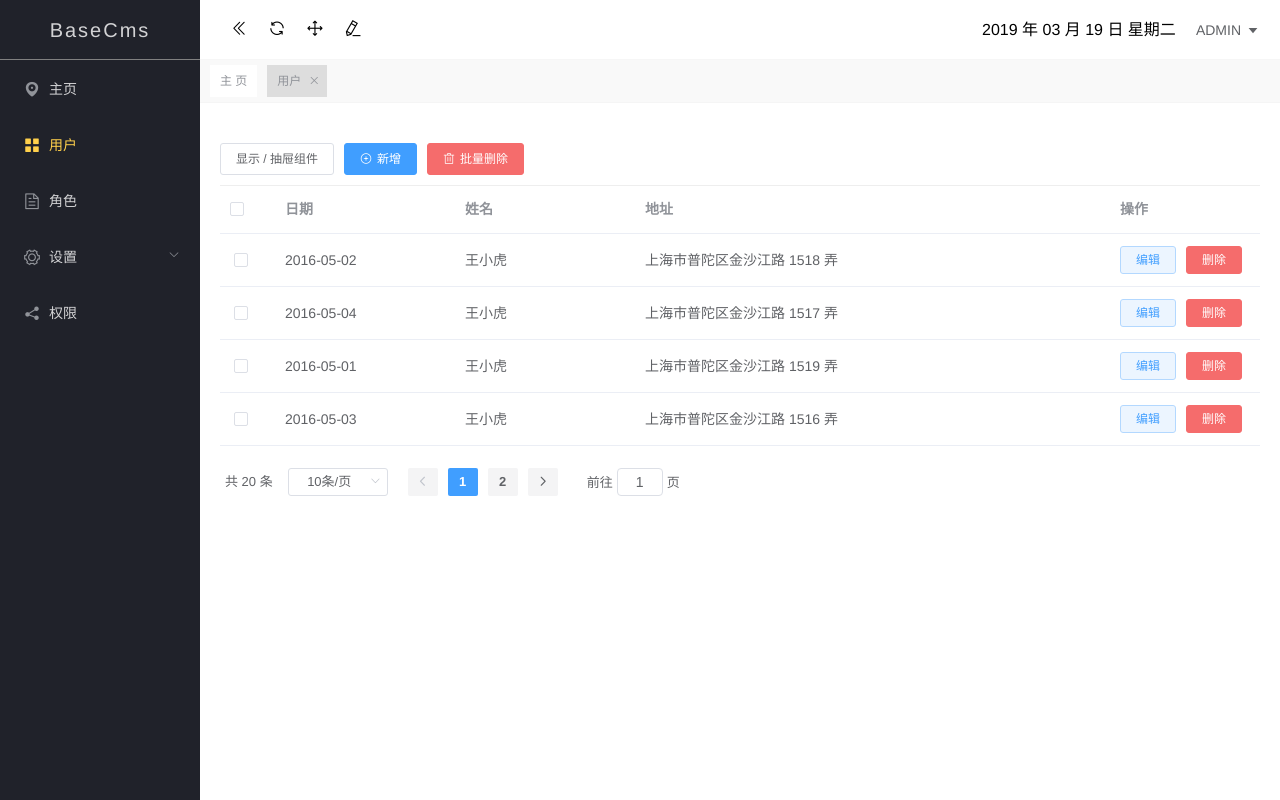
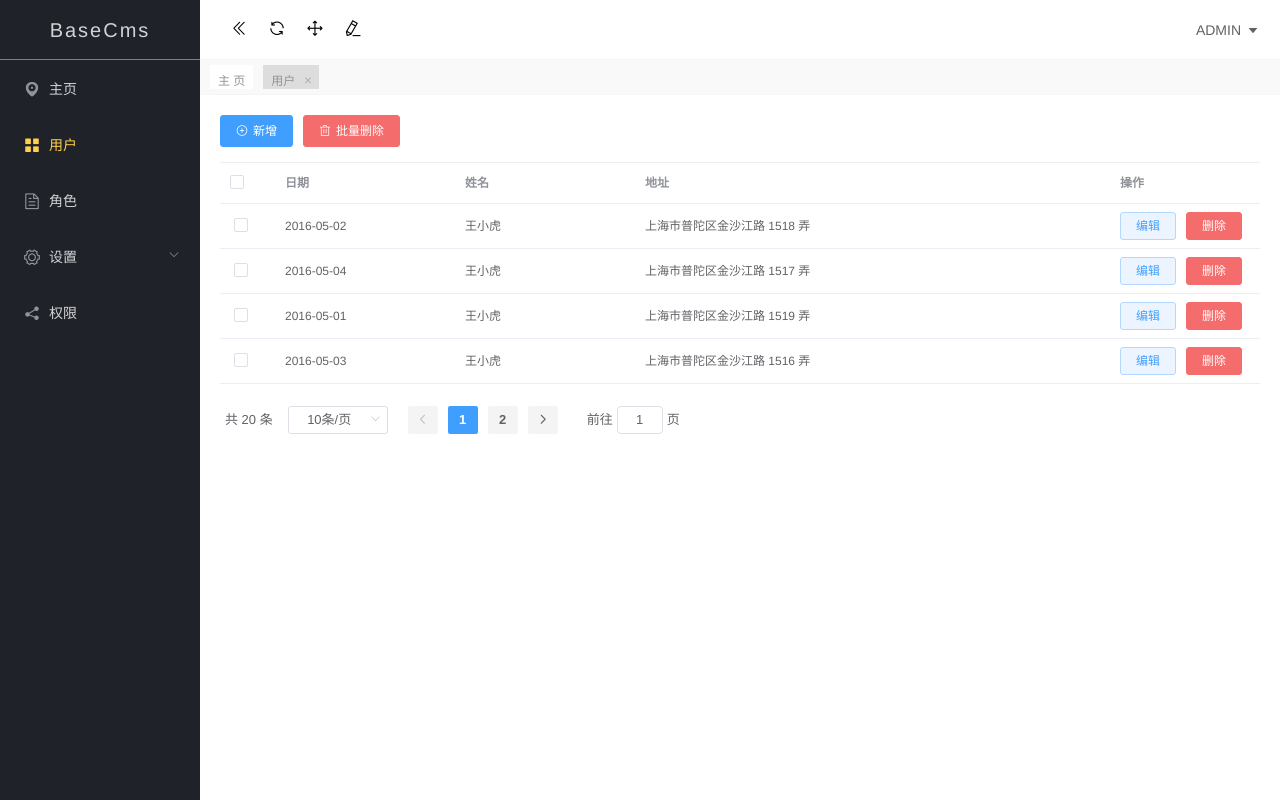
Before and after one commit to imxiaoer/BaseCms, a Vue app: page /user in a window 1280 px wide. Built offline with nearby package versions, Linux system fonts and the light colour scheme.

Commit message:
日常开发

```diff
--- a/src/api/users.js
+++ b/src/api/users.js
@@ -12,13 +12,13 @@ const users = {
   },
 
   // 新增
-  add (user) {
-    return axios.post(`${base.server1}/api/user/insert`, user)
+  add (model) {
+    return axios.post(`${base.server1}/api/user/insert`, model)
   },
 
   // 修改
-  modify (user) {
-    return axios.post(`${base.server1}/api/user/update`, user)
+  modify (model) {
+    return axios.post(`${base.server1}/api/user/update`, model)
   },
 
   /**
--- a/src/components/head/head.vue
+++ b/src/components/head/head.vue
@@ -8,7 +8,7 @@
         <button class="btn-tool" title="刷新" @click="refresh">
             <i class="el-icon-refresh"></i>
         </button>
-        <button class="btn-tool" title="全屏" @click="utils.fullScreen">
+        <button class="btn-tool" title="全屏" @click="$utils.fullScreen">
             <i class="el-icon-rank"></i>
         </button>
         <button class="btn-tool" title="便签" @click="dialogVisible = true" >
@@ -16,7 +16,7 @@
         </button>
       </el-col>
       <el-col :span="10" align="right">
-        <span>{{ utils.todayDate() }}</span>
+        <!-- <span>{{ $utils.todayDate() }}</span> -->
         <el-dropdown trigger="click" class="user-name" @command="handleCommand">
           <span class="el-dropdown-link">
             {{ username }}<i class="el-icon-caret-bottom el-icon--right"></i>
--- a/src/components/toolbox/toolbox.vue
+++ b/src/components/toolbox/toolbox.vue
@@ -1,9 +1,9 @@
 <template>
   <div class="tool-box">
+    <slot name="before"/>
+    <el-button type="primary" icon="el-icon-circle-plus-outline" @click="add">新增</el-button>
+    <el-button type="danger" icon="el-icon-delete" @click="remove">批量删除</el-button>
     <slot/>
-    <el-button size="small" type="primary" icon="el-icon-circle-plus-outline" @click="add">新增</el-button>
-    <el-button size="small" type="danger" icon="el-icon-delete" @click="remove">批量删除</el-button>
-    <slot name="after"/>
   </div>
 </template>
 
@@ -31,9 +31,7 @@ export default {
           type: 'warning'
         }).then(() => {
           this.$emit('batchRemove')
-        }).catch(() => {
-          console.log('取消删除')
-        })
+        }).catch(() => {})
       }
     }
   }
@@ -43,6 +41,6 @@ export default {
 <style lang="scss" scoped>
 .tool-box {
   border-bottom: 1px solid #eee;
-  padding-bottom: 10px;
+  padding-bottom: 15px;
 }
 </style>
--- a/src/main.js
+++ b/src/main.js
@@ -5,15 +5,16 @@ import store from './store/index'
 import ElementUI from 'element-ui'
 import 'element-ui/lib/theme-chalk/index.css'
 import '@/style/cover-element-css.scss'
+import '@/style/common.scss'
 import api from './api/index'
 import utils from './utils/utils'
 import './mock/mock'
 
 Vue.config.productionTip = false
-Vue.use(ElementUI)
+Vue.use(ElementUI, { size: 'small' })
 
 Vue.prototype.$api = api
-Vue.prototype.utils = utils
+Vue.prototype.$utils = utils
 
 new Vue({
   router,
--- a/src/style/common.scss
+++ b/src/style/common.scss
@@ -1,3 +1,7 @@
 /**
- * 公用的样式
+ * 全局公用的样式
 */
+
+.box {
+  padding: 20px;
+}
--- a/src/utils/http.js
+++ b/src/utils/http.js
@@ -3,7 +3,6 @@
  */
 
 import axios from 'axios'
-// import qs from 'qs'
 import { Notification } from 'element-ui'
 import router from '../router'
 import store from '../store'
@@ -80,7 +79,6 @@ instance.interceptors.request.use(
 // 响应拦截器
 instance.interceptors.response.use(
   // 请求成功
-  // res => res.status === 200 ? Promise.resolve(res) : Promise.reject(res),
   res => {
     if (res.data.status === 200) {
       return Promise.resolve(res)
--- a/src/views/user/User.vue
+++ b/src/views/user/User.vue
@@ -1,40 +1,16 @@
 <template>
-  <div class="user-box">
-    <toolbox :quantity="3">
-      <el-button @click="showhide" size="small">显示 / 抽屉组件</el-button>
-    </toolbox>
-    <el-table
-      :data="tableData"
-      style="width: 100%">
-      <el-table-column
-        type="selection"
-        width="55">
-      </el-table-column>
-      <el-table-column
-        prop="date"
-        label="日期"
-        width="180">
-      </el-table-column>
-      <el-table-column
-        prop="name"
-        label="姓名"
-        width="180">
-      </el-table-column>
-      <el-table-column
-        prop="address"
-        label="地址">
-      </el-table-column>
+  <div class="box">
+    <toolbox :quantity="selected.length" @add="add" @batchRemove="batchRemove"/>
+
+    <el-table :data="tableData">
+      <el-table-column type="selection" width="55"></el-table-column>
+      <el-table-column prop="date" label="日期" width="180"></el-table-column>
+      <el-table-column prop="name" label="姓名" width="180"></el-table-column>
+      <el-table-column prop="address" label="地址"></el-table-column>
       <el-table-column label="操作" fixed="right" width="150">
         <template slot-scope="scope">
-          <el-button
-            size="mini"
-            type="primary"
-            plain
-            @click="edit(scope.row)">编辑</el-button>
-          <el-button
-            size="mini"
-            type="danger"
-            @click="remove(scope.row)">删除</el-button>
+          <el-button size="mini" type="primary" plain @click="edit(scope.row)">编辑</el-button>
+          <el-button size="mini" type="danger" @click="remove(scope.row)">删除</el-button>
         </template>
       </el-table-column>
     </el-table>
@@ -47,30 +23,27 @@
       layout="total, sizes, prev, pager, next, jumper"
       :total="20">
     </el-pagination>
-
-    <drawer title="抽屉组件" :display.sync="show" :inner="true">
-      <p>姓名：小贰</p>
-      <p>性别：男</p>
-      <p>爱好：篮球，电影，音乐</p>
-      <p>住址：武汉市关山大道保利时代</p>
-    </drawer>
   </div>
 </template>
 
 <script>
 import toolbox from '@/components/toolbox/toolbox'
-import drawer from '@/components/drawer/drawer'
 import model from '@/model/user'
 export default {
-  components: {
-    toolbox,
-    drawer
-  },
+  components: { toolbox },
   data () {
     return {
       list: [],
-      single: Object.assign({}, model),
-      show: false,
+      single: {
+        Id: '',
+        CreateDate: '',
+        RoleId: '',
+        Name: '',
+        Mobile: '',
+        Address: ''
+      },
+      singleCopy: {},
+      selected: [],
       tableData: [{
         date: '2016-05-02',
         name: '王小虎',
@@ -90,21 +63,20 @@ export default {
       }]
     }
   },
+  created () {
+    Object.assign(this.singleCopy, this.single)
+  },
   methods: {
+    get () {
+      this.$api.users.list().then(res => {
+        this.list = res.data.list
+        this.total = res.data.total
+      })
+    },
+    add () {},
     edit () {},
     remove () {},
-    showhide () {
-      this.show = !this.show
-    },
-    close () {
-      this.show = false
-    }
+    batchRemove () {}
   }
 }
 </script>
-
-<style lang="scss" scoped>
-.user-box {
-  padding: 40px 20px 20px 20px;
-}
-</style>
```
